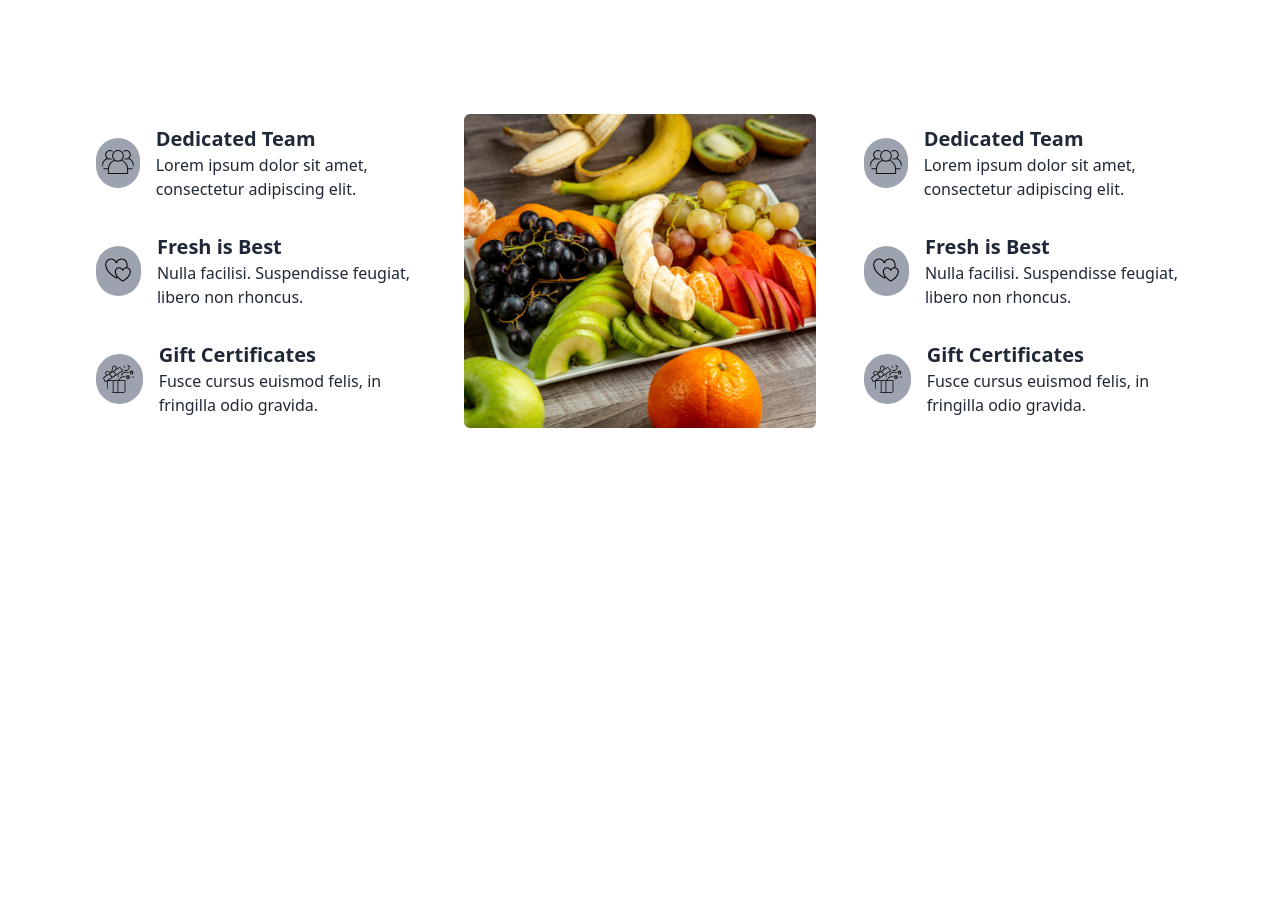
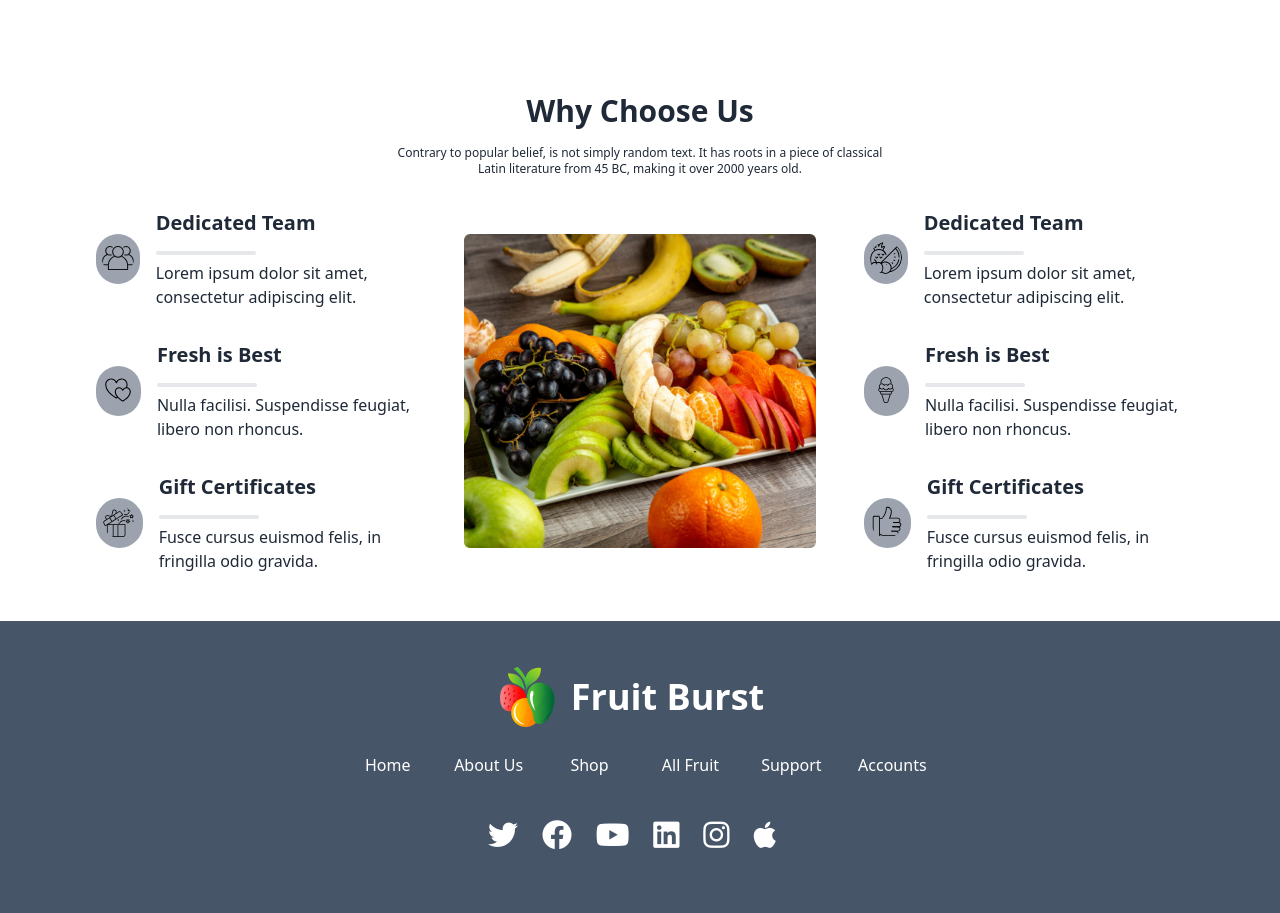
Before and after one commit to SShipon/Fruit____Burst, a plain HTML site: page index.html in a window 1280 px wide. Shown: the part 1007-1920 px from the top of the page. Before the commit the page ends 1472 px from the top, so only its background shows below. Drawn offline with nearby package versions, Linux system fonts and the light colour scheme.

Commit message:
footer updated

```diff
--- a/index.html
+++ b/index.html
@@ -13,7 +13,7 @@
 <body>
   <!--  start navbar design  -->
   <header class="mx-12">
-    <div class="navbar  lg:bg-purple-700   p-4 rounded-[40px]">
+    <div class="navbar  lg:bg-purple-700   p-4 rounded-full ">
         <div class="navbar-start">
           <div class="dropdown">
             <label tabindex="0" class="btn btn-ghost lg:hidden">
@@ -27,7 +27,7 @@
             </ul>
           </div>
           <img class="px-2" width="40px" height="40px" src="images/logo.png" alt="">
-          <a class="font-bold text-xl text-black lg:text-white">Fruit Burst</a>
+          <a class="font-bold text-sm lg:text-2xl text-black lg:text-white">Fruit Burst</a>
         </div>
         <div class="navbar-center hidden lg:flex">
           <ul class="menu menu-horizontal px-1 text-white ">
@@ -46,7 +46,7 @@
                             <path stroke="currentColor" stroke-linecap="round" stroke-linejoin="round" stroke-width="2" d="m19 19-4-4m0-7A7 7 0 1 1 1 8a7 7 0 0 1 14 0Z"/>
                         </svg>
                     </div>
-                    <input type="search" id="default-search" class=" p-4  w-full pl-10 text-sm  border border-gray-300 rounded-lg bg-gray-50 focus:ring-blue-500 focus:border-blue-500 dark:bg-gray-700 dark:border-gray-600 dark:placeholder-gray-400 dark:text-white dark:focus:ring-blue-500 dark:focus:border-blue-500" placeholder="Search" required>
+                    <input type="search" id="default-search" class=" p-4  w-full pl-10 text-sm rounded-full outline-none border border-gray-300  bg-gray-50 focus:ring-blue-500 focus:border-blue-500 dark:bg-gray-700 dark:border-gray-600 dark:placeholder-gray-400 dark:text-white dark:focus:ring-blue-500 dark:focus:border-blue-500" placeholder="Search" required>
 
               </div>
         </div>
@@ -171,6 +171,10 @@
 
 
      <section class="mx-16 my-4">
+      <div class="text-center">
+         <h5 class="text-3xl font-extrabold my-4">Why Choose Us</h5>
+         <p class="text-xs">Contrary to popular belief, is not simply random text. It has roots in a piece of classical <br> Latin literature from 45 BC, making it over 2000 years old.</p>
+      </div>
       <div class="flex flex-col md:flex-row justify-center">
         <!-- First div with data -->
         <div class="flex flex-col md:w-1/3 m-4  rounded-lg lg:order-first">
@@ -180,6 +184,7 @@
               </div>
                 <div class="ml-4 text-center lg:text-start">
                     <h1 class="text-xl font-bold ">Dedicated Team</h1>
+                    <hr class="lg:w-[100px] w-[100px] border-2 lg:rounded-full bg-slate-500 lg:mx-start inline-block">
                     <p class="">Lorem ipsum dolor sit amet, consectetur adipiscing elit.</p>
                 </div>
             </div>
@@ -189,6 +194,7 @@
                 </div>
                 <div class="ml-4 text-center lg:text-start">
                     <h1 class="text-xl font-bold ">Fresh is Best</h1>
+                    <hr class="lg:w-[100px] w-[100px] border-2 lg:rounded-full bg-slate-500 lg:mx-start inline-block">
                     <p class="">Nulla facilisi. Suspendisse feugiat, libero non rhoncus.</p>
                 </div>
             </div>
@@ -199,13 +205,14 @@
 
                 <div class="ml-4 text-center lg:text-start">
                     <h1 class="text-xl font-bold">Gift Certificates</h1>
+                    <hr class="lg:w-[100px] w-[100px] border-2 lg:rounded-full bg-slate-500 lg:mx-start inline-block">
                     <p>Fusce cursus euismod felis, in fringilla odio gravida.</p>
                 </div>
             </div>
         </div>
 
         <!-- Second div with an image -->
-        <div class="flex justify-center items-center md:w-1/3 m-4  rounded-lg order-first">
+        <div class="flex justify-center items-center md:w-1/3 m-4 w-2/1 h-2/1  rounded-lg order-first">
             <img src="images/whychoose1.png" alt="Image" class="max-w-full h-auto">
         </div>
 
@@ -213,28 +220,31 @@
         <div class="flex flex-col md:w-1/3 m-4  rounded-lg lg:order-first">
           <div class="flex items-center lg:flex-row flex-col p-4">
             <div class="lg:bg-gray-400 lg:w-[70px]  lg:h-[50px] lg:rounded-full">
-              <img src="icons/group 1.svg" alt="" class="w-8 h-8 rounded-[50%] mx-auto mt-2">
+              <img src="icons/fruit 1.svg" alt="" class="w-8 h-8 rounded-[50%] mx-auto mt-2">
             </div>
               <div class="ml-4 text-center lg:text-start">
                   <h1 class="text-xl font-bold ">Dedicated Team</h1>
+                  <hr class="lg:w-[100px] w-[100px] border-2 lg:rounded-full bg-slate-500 lg:mx-start inline-block">
                   <p class="">Lorem ipsum dolor sit amet, consectetur adipiscing elit.</p>
               </div>
           </div>
           <div class="flex items-center lg:flex-row flex-col p-4">
               <div class="lg:bg-gray-400 lg:w-[70px]  lg:h-[50px] lg:rounded-full">
-                <img  src="icons/love 1.svg" alt="Image 2" class="w-8 h-8 rounded-[50%] mx-auto mt-2">
+                <img  src="icons/ice-cream 1.svg" alt="Image 2" class="w-8 h-8 rounded-[50%] mx-auto mt-2">
               </div>
               <div class="ml-4 text-center lg:text-start">
                   <h1 class="text-xl font-bold ">Fresh is Best</h1>
+                  <hr class="lg:w-[100px] w-[100px] border-2 lg:rounded-full bg-slate-500 lg:mx-start inline-block">
                   <p class="">Nulla facilisi. Suspendisse feugiat, libero non rhoncus.</p>
               </div>
           </div>
           <div class="flex items-center lg:flex-row flex-col p-4">
             <div class="lg:bg-gray-400 lg:w-[70px]  lg:h-[50px] lg:rounded-full">
-              <img width="45px" height="45px" src="icons/gift-box 1.svg" alt="" class="w-8 h-8 rounded-[50%] mx-auto mt-2">
+              <img width="45px" height="45px" src="icons/like 1.svg" alt="" class="w-8 h-8 rounded-[50%] mx-auto mt-2">
             </div>
               <div class="ml-4 text-center lg:text-start">
                   <h1 class="text-xl font-bold">Gift Certificates</h1>
+                  <hr class="lg:w-[100px] w-[100px] border-2 lg:rounded-full bg-slate-500 lg:mx-start inline-block">
                   <p>Fusce cursus euismod felis, in fringilla odio gravida.</p>
               </div>
           </div>
@@ -242,8 +252,59 @@
     </div>
      </section>
 
+    </main>
 
-    </main>
+
+
+    <!--  footer design start  -->
+    <footer>
+        <section class="bg-slate-600 py-10">
+              <div>
+                <div class="flex justify-center ">
+                  <div class=" flex justify-center items-center ">
+                     <img src="images/logo.png" alt="">
+                    <span class="text-4xl font-extrabold text-white p-4">Fruit Burst</span>
+                  </div>
+                </div>
+                  <div class="flex justify-center items-center text-white py-5">
+                     <div class="grid lg:grid-cols-6 gap-8 grid-cols-4 justify-evenly  items-center">
+                      <div class="flex justify-center items-center">
+                        <span>Home</span>
+                       </div>
+                       <div  class="flex justify-center items-center">
+                        <span>About Us</span>
+                       </div>
+                       <div class="flex justify-center items-center">
+                        <span >Shop </span>
+                       </div>
+                       <div class="flex justify-center items-center">
+                        <span>All Fruit</span>
+                       </div>
+                       <div class="lg:hidden">
+                        <span></span>
+                       </div>
+                       <div class="flex justify-center items-center">
+                        <span >Support</span>
+                       </div>
+                       <div class="flex justify-center items-center">
+                        <span>Accounts</span>
+                       </div>
+                     </div>
+
+                  </div>
+              </div>
+              <div class="flex justify-center items-center py-5">
+                 <div class=" text-xl lg:text-3xl text-white">
+                  <a href=""><i class=" mr-2  lg:mr-4 fa-brands fa-twitter"></i></a>
+                  <a href=""><i class=" mr-2  lg:mr-4 fa-brands fa-facebook"></i></a>
+                  <a href=""><i class=" mr-2  lg:mr-4 fa-brands fa-youtube"></i></a>
+                  <a href=""><i class=" mr-2  lg:mr-4 fa-brands fa-linkedin"></i></a>
+                  <a href=""><i class=" mr-2  lg:mr-4 fa-brands fa-instagram"></i></a>
+                  <a href=""><i class=" mr-2  lg:mr-4 fa-brands fa-apple"></i></a>
+                 </div>
+              </div>
+        </section>
+    </footer>
 </body>
 </html>
 
```
